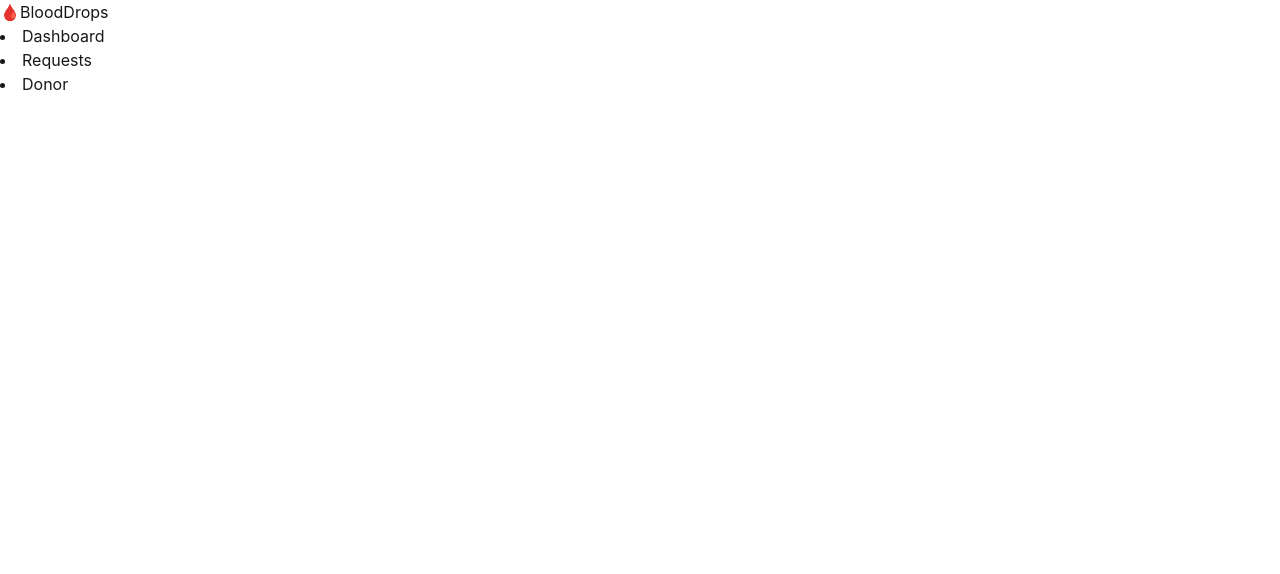
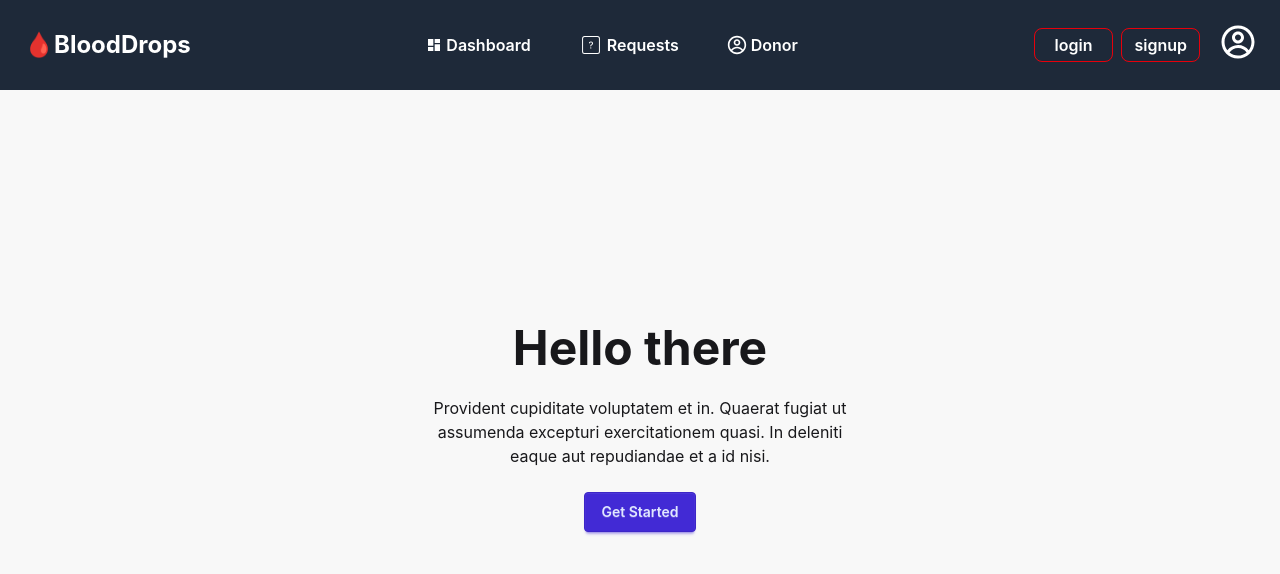
Before and after one commit to SayemImran/Blood-Drops, a React (Vite) app: page / in a window 1280 px wide. Shown: the top 574 px of the page. Built offline with nearby package versions, Linux system fonts and the light colour scheme.

Commit message:
nav hero added

```diff
--- a/package.json
+++ b/package.json
@@ -11,10 +11,12 @@
   },
   "dependencies": {
     "@tailwindcss/vite": "^4.2.1",
+    "lucide-react": "^0.575.0",
     "react": "^19.2.0",
     "react-dom": "^19.2.0",
     "react-hook-form": "^7.71.2",
     "react-icon": "^1.0.0",
+    "react-icons": "^5.5.0",
     "react-router": "^7.13.1",
     "react-router-dom": "^7.13.1",
     "tailwindcss": "^4.2.1"
--- a/src/layouts/Hero.jsx
+++ b/src/layouts/Hero.jsx
@@ -1,11 +1,19 @@
-import React from 'react';
-
 const Hero = () => {
-    return (
-        <div>
-
+  return (
+    <div className="hero bg-base-200 min-h-[675px]">
+      <div className="hero-content text-center">
+        <div className="max-w-md">
+          <h1 className="text-5xl font-bold">Hello there</h1>
+          <p className="py-6">
+            Provident cupiditate voluptatem et in. Quaerat fugiat ut assumenda
+            excepturi exercitationem quasi. In deleniti eaque aut repudiandae et
+            a id nisi.
+          </p>
+          <button className="btn btn-primary">Get Started</button>
         </div>
-    );
+      </div>
+    </div>
+  );
 };
 
 export default Hero;
--- a/src/layouts/Navbar.jsx
+++ b/src/layouts/Navbar.jsx
@@ -1,17 +1,61 @@
+import { useState } from "react";
+import { CgProfile } from "react-icons/cg";
+import { CiSquareQuestion } from "react-icons/ci";
+import { MdDashboard } from "react-icons/md";
+
 const Navbar = () => {
+  const [toggle, setToggle] = useState(false);
+  const handleToggle = () => {
+    setToggle(!toggle);
+  };
   return (
     <>
-    <div>
-        <div>🩸BloodDrops</div>
+      <div className="flex justify-between items-center p-6 bg-gray-800">
         <div>
-            <div>
-                <li>Dashboard</li>
-                <li>Requests</li>
-                <li>Donor</li>
-            </div>
+          <span className="text-2xl text-white font-bold">🩸BloodDrops</span>
         </div>
-        <div></div>
-    </div>
+        <div>
+          <div className="flex justify-center items-center">
+            <ul className="flex gap-8 text-white font-semibold">
+              <li className="flex gap-1 items-center hover:text-red-400 rounded-md hover:border-1 hover:border-red-400 hover:bg-transparent px-2 py-1">
+                <MdDashboard />
+                Dashboard
+              </li>
+              <li className="flex gap-1 items-center hover:text-red-400 rounded-md hover:border-1 hover:border-red-400 hover:bg-transparent px-2 py-1">
+                <CiSquareQuestion className="text-2xl" />
+                Requests
+              </li>
+              <li className="flex gap-1 items-center hover:text-red-400 rounded-md hover:border-1 hover:border-red-400 hover:bg-transparent px-2 py-1">
+                <CgProfile className="text-xl" />
+                Donor
+              </li>
+            </ul>
+          </div>
+        </div>
+        <div className="flex gap-5 items-center justify-center">
+          <div className="flex gap-2 text-white">
+            <button className="font-semibold px-5 py-1 border-1 border-red-600 hover:bg-red-400 rounded-lg bg-transparent">
+              login
+            </button>
+            <button className="font-semibold px-3 py-1 border-1 border-red-600 hover:bg-red-400 rounded-lg bg-transparent">
+              signup
+            </button>
+          </div>
+          <div className="justify-center">
+            <button onClick={handleToggle} className="realtive">
+              <CgProfile className="text-4xl text-white hover:text-red-400" />
+            </button>
+            {toggle && (
+              <div className="absolute top-20 right-15 bg-gray-700 px-8 py-1 rounded-lg">
+                <ul className="text-white font-semibold">
+                  <li><a href="#">Profile</a></li>
+                  <li><a href="#">Logout</a></li>
+                </ul>
+              </div>
+            )}
+          </div>
+        </div>
+      </div>
     </>
   );
 };
--- a/src/pages/Home.jsx
+++ b/src/pages/Home.jsx
@@ -1,10 +1,11 @@
-import React from 'react';
 import Navbar from '../layouts/Navbar';
+import Hero from '../layouts/Hero';
 
 const Home = () => {
     return (
         <div>
             <Navbar/>
+            <Hero/>
         </div>
     );
 };
```
Also changed, not shown: 1 other file (tests, documents, lock files or other folders).
